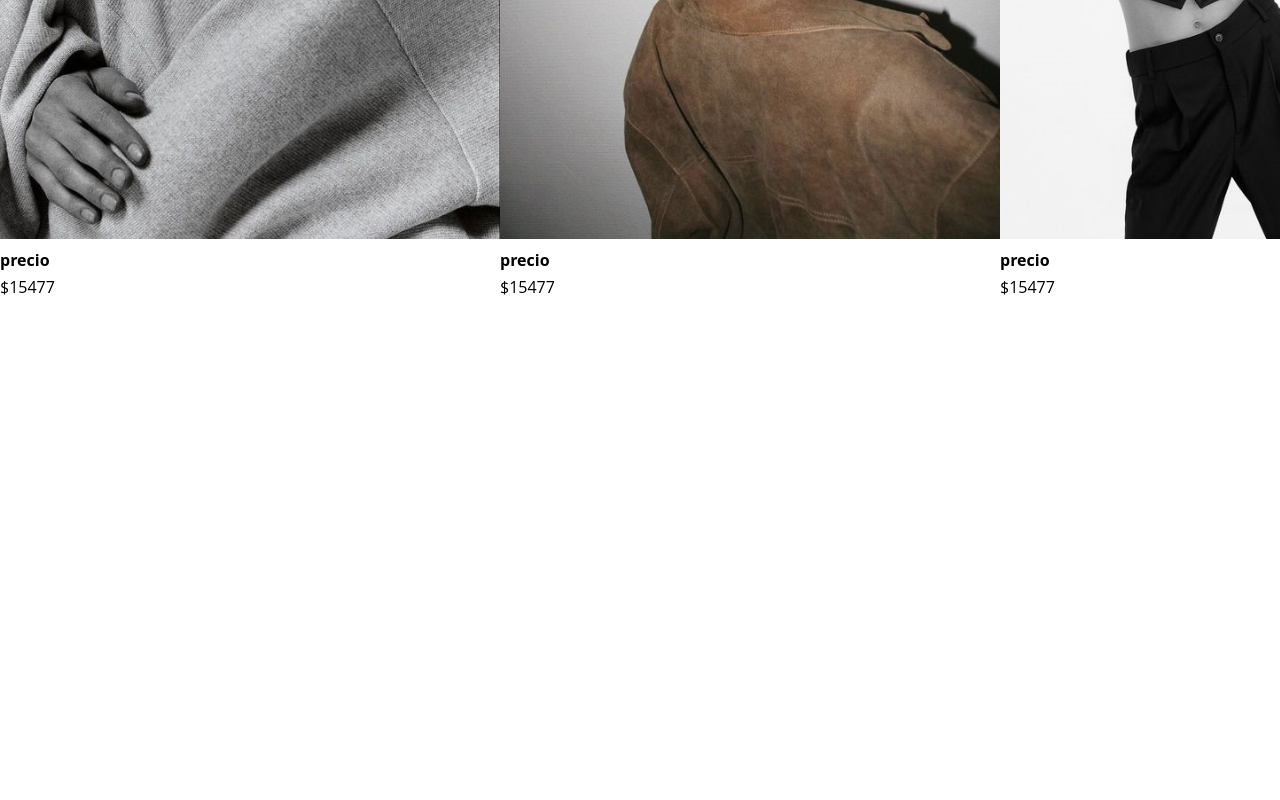
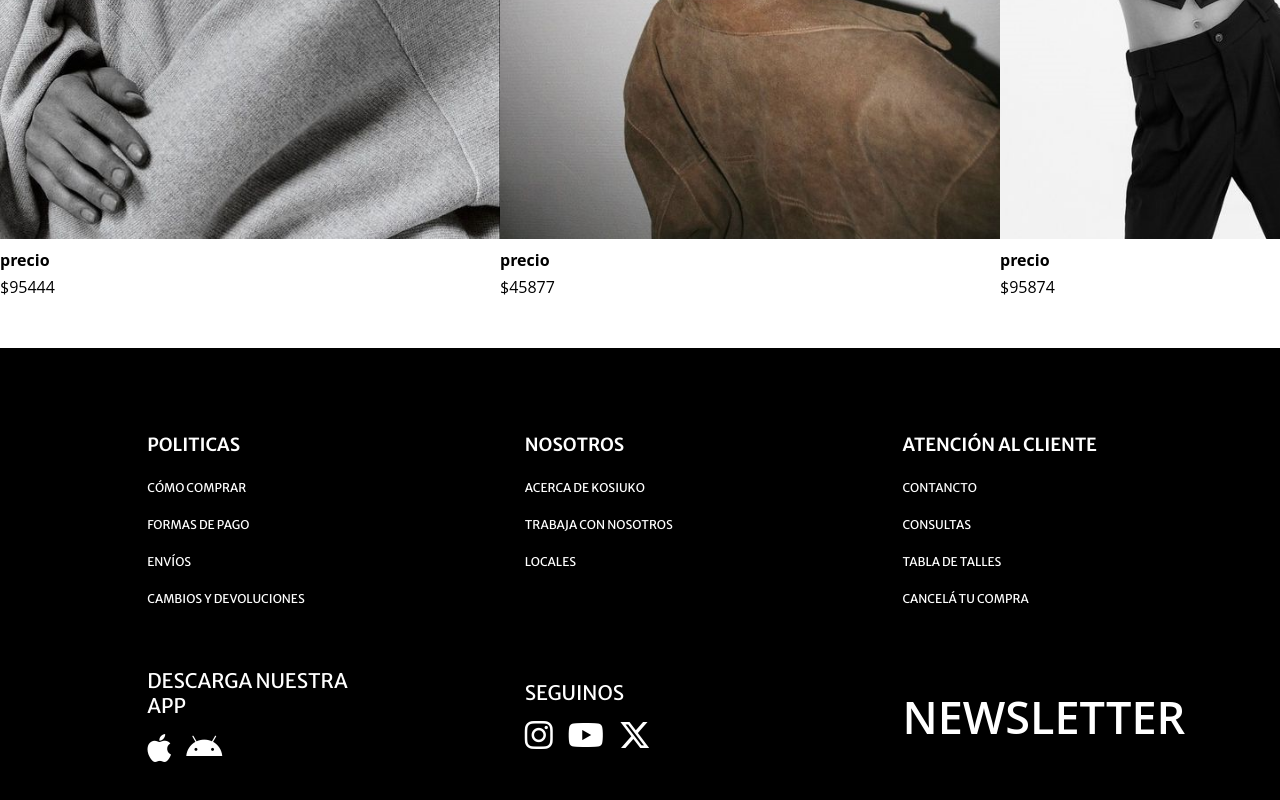
Before and after one commit to Micafs/Kosiuko, a plain HTML site: page index.html in a window 1280 px wide. Shown: the part 2332-3132 px from the top of the page. Before the commit the page ends 2630 px from the top, so only its background shows below. Drawn offline with Linux system fonts and the light colour scheme.

Commit message:
creamos el footer

```diff
--- a/index.html
+++ b/index.html
@@ -1,11 +1,16 @@
 <!DOCTYPE html>
 <html lang="en">
+
 <head>
     <meta charset="UTF-8">
     <meta name="viewport" content="width=device-width, initial-scale=1.0">
     <link rel="stylesheet" href="./style.css">
+    <link rel="preconnect" href="https://fonts.googleapis.com">
+    <link rel="preconnect" href="https://fonts.gstatic.com" crossorigin>
+    <link href="https://fonts.googleapis.com/css2?family=Bebas+Neue&family=Merriweather+Sans:ital,wght@0,300..800;1,300..800&display=swap" rel="stylesheet">
     <title>Kosiuko</title>
 </head>
+
 <body>
     <header>
         <div class="discountTop">3 y 6 cuotas sin interes</div>
@@ -30,7 +35,7 @@
             </div>
             <div class="descriptionImage">
                 <h4>precio</h4>
-                <p>$15477</p>
+                <p>$96477</p>
             </div>
         </article>
         <article>
@@ -39,52 +44,106 @@
             </div>
             <div class="descriptionImage">
                 <h4>precio</h4>
-                <p>$15477</p>
+                <p>$88477</p>
             </div>
         </article>
         <article>
             <div class="imgContent">
-            <img src="img/8d33580b0db5aa25858f776d46e1383f.jpg">
+                <img src="img/8d33580b0db5aa25858f776d46e1383f.jpg">
             </div>
             <div class="descriptionImage">
                 <h4>precio</h4>
-                <p>$15477</p>
+                <p>$97477</p>
             </div>
         </article>
     </section>
     <section class="second-row-items">
         <article>
             <div class="imgContent">
-            <img src="img/9aff4b61f9fe24043af48bc7dcedbb4a.jpg" >
+                <img src="img/9aff4b61f9fe24043af48bc7dcedbb4a.jpg">
             </div>
             <div class="descriptionImage">
                 <h4>precio</h4>
-                <p>$15477</p>
+                <p>$95444</p>
             </div>
         </article>
         <article>
             <div class="imgContent">
-            <img src="img/275f8fb8258693fcf70c1baf0afd0c9c.jpg" >
+                <img src="img/275f8fb8258693fcf70c1baf0afd0c9c.jpg">
             </div>
             <div class="descriptionImage">
                 <h4>precio</h4>
-                <p>$15477</p>
+                <p>$45877</p>
             </div>
         </article>
         <article>
             <div class="imgContent">
-            <img src="img/89695527fc762dd82392f895dc479594.jpg" >
+                <img src="img/89695527fc762dd82392f895dc479594.jpg">
             </div>
             <div class="descriptionImage">
                 <h4>precio</h4>
-                <p>$15477</p>
+                <p>$95874</p>
             </div>
         </article>
     </section>
 
     <footer>
+        <div class="footer-nav">
+            <div class="footer-ppal">
+                <p>POLITICAS</p>
+                <ul class="footer-item">
+                    <li >CÓMO COMPRAR</li>
+                    <li>FORMAS DE PAGO</li>
+                    <li>ENVÍOS</li>
+                    <li>CAMBIOS Y DEVOLUCIONES</li>
+                </ul>
+            </div>
+
+            <div class="footer-ppal">
+                <p>NOSOTROS</p>
+                <ul class="footer-item">
+                    <li>ACERCA DE KOSIUKO</li>
+                    <li>TRABAJA CON NOSOTROS</li>
+                    <li>LOCALES</li>
+                </ul>
+            </div>
+
+            <div class="footer-ppal">
+                <p>ATENCIÓN AL CLIENTE</p>
+                <ul class="footer-item">
+                    <li>CONTANCTO</li>
+                    <li>CONSULTAS</li>
+                    <li>TABLA DE TALLES</li>
+                    <li>CANCELÁ TU COMPRA</li>
+                </ul>
+            </div>
+    </div>
+
+    <div class="second-footer">
+        <div class="second-footerNav">
+            <span class="fontTitle">DESCARGA NUESTRA APP</span>
+            <ul class="second-footer-item">
+                <i class="fa-brands fa-apple fa-2xl" style="color: #ffffff;"></i>
+                <i class="fa-brands fa-android fa-2xl" style="color: #ffffff;"></i>
+            </ul>
+        </div>
+
+        <div class="second-footerNav">
+            <span class="fontTitle">SEGUINOS</span>
+            <ul class="second-footer-item">
+                <i class="fa-brands fa-instagram fa-2xl"  style="color: #ffffff;"></i>
+                <i class="fa-brands fa-youtube fa-2xl" style="color: #ffffff;"></i>
+                <i class="fa-brands fa-x-twitter fa-2xl" style="color: #ffffff;"></i>
+            </ul>
+        </div>
+
+        <div class="second-footerNav">
+            <span class="fontNewsteller">NEWSLETTER</span>
+        </div>
+    </div>
 
     </footer>
+    <script src="https://kit.fontawesome.com/4f0c011763.js" crossorigin="anonymous"></script>
+</body>
 
-</body>
 </html>
--- a/style.css
+++ b/style.css
@@ -97,3 +97,76 @@ header h1 {
 .second-row-items article{
     margin-top: 30px;
 }
+
+
+footer{
+    background-color: black;
+    color: white;
+    padding-block: 80px;
+    margin-top: 50px;
+}
+
+.footer-nav{
+    display: flex;
+    font-size:15px;
+    justify-content: space-evenly;
+}
+
+.footer-ppal{
+    display: flex;
+    flex-direction: column;
+    justify-content: start;
+    width: 18%;
+
+}
+
+.footer-ppal p{
+    font-family: "Merriweather Sans", sans-serif;
+    font-weight:600;
+    font-size: 18px;
+    margin-bottom: 12px;
+}
+
+.footer-item{
+    font-family: "Merriweather Sans", sans-serif;
+    font-weight: 400;
+    font-size: 12px;
+    display: flex;
+    flex-direction: column;
+    gap: 22px;
+    list-style: none;
+    padding: 0;
+}
+
+.second-footer{
+    display: flex;
+    justify-content: space-evenly;
+    align-items: center;
+    margin-top: 50px;
+}
+
+.second-footerNav{
+    width: 18%;
+}
+
+.fontTitle{
+    font-family: "Merriweather Sans", sans-serif;
+    font-weight:400;
+    font-size: 20px;
+}
+
+.second-footer-item{
+    display: flex;
+    gap: 15px;
+    list-style: none;
+    padding: 0;
+    margin-top: 30px;
+}
+
+.fontNewsteller{
+    border: none;
+    font-size: 45px;
+    padding: 0;
+    font-weight: 600;
+    line-height: 1.1;
+}
```
